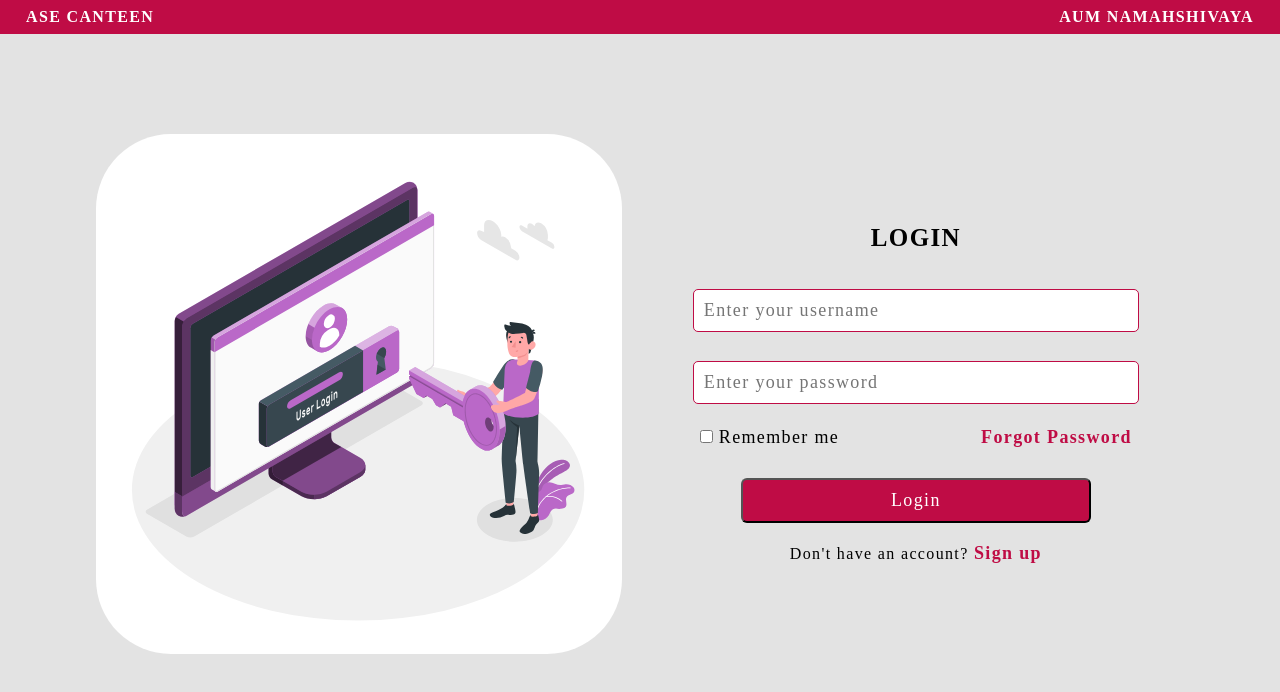
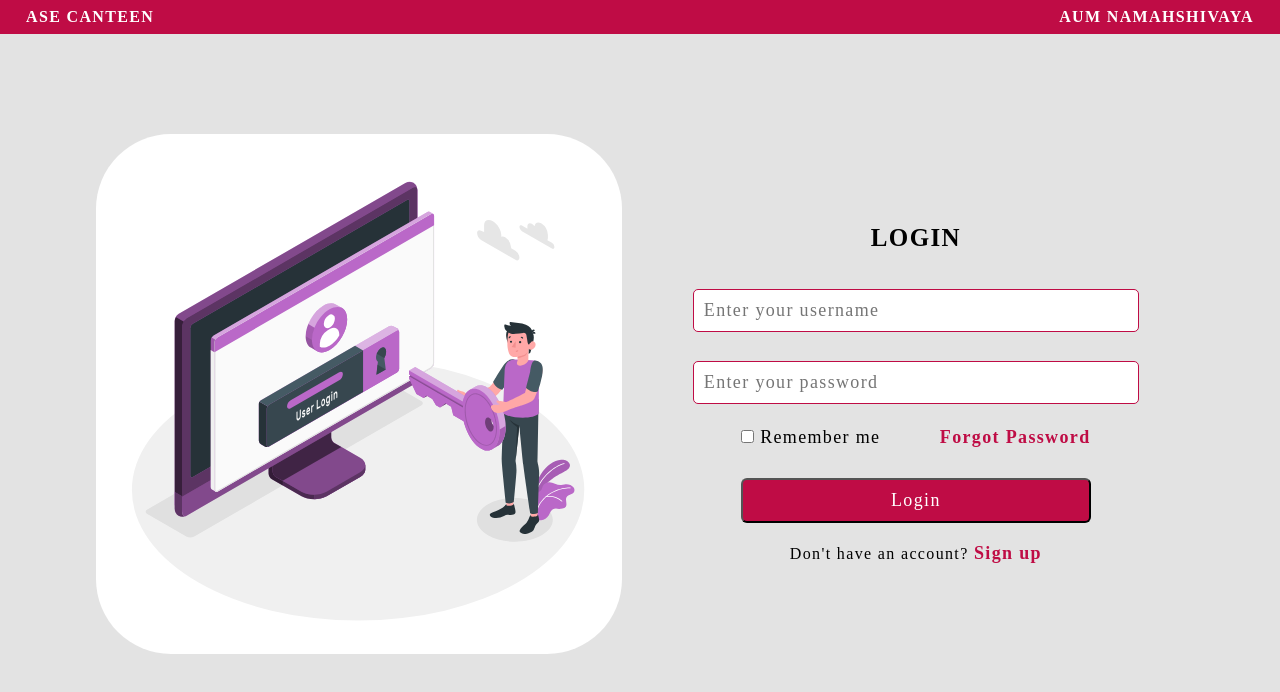
Before and after one commit to onlikrsh/kanteen, a React (Create React App) app in the folder kanteen/: page / in a window 1280 px wide. Shown: the top 692 px of the page. Built offline with nearby package versions, Linux system fonts and the light colour scheme.

Commit message:
Fixup ui Elements
 - Inline remember & forgot password with text field on login page

 - Fixup a typo in 'SignUpAcnt.js'

 - Add a temporary route in ForgotPwd.js which will be removed after implementing proper backend

```diff
--- a/kanteen/src/components/ForgotPwd.js
+++ b/kanteen/src/components/ForgotPwd.js
@@ -27,6 +27,7 @@ export default function ForgotPwd() {
                     <div className="forgotpwd-btn">
                         <button type="submit">Submit</button>
                     </div>
+                    <Link to="/forgotpwdotp" className="signupacnt-loginBtn"><span >emailEntered</span></Link>
                 </div>
             </div>
             <div className="forgotpwd-image-container">
--- a/kanteen/src/components/SignUpAcnt.js
+++ b/kanteen/src/components/SignUpAcnt.js
@@ -1,5 +1,5 @@
 import React from 'react';
-import '../styles/Signupacnt.css';
+import '../styles/signupacnt.css';
 import { Link } from 'react-router-dom';
 
 export default function SignUpAcnt() {
--- a/kanteen/src/styles/HomePage.css
+++ b/kanteen/src/styles/HomePage.css
@@ -89,7 +89,7 @@ body{
 }
 
 .login-memory{
-  width: 95%;
+  width: 78%;
   display: flex;
   justify-content: space-between;
   align-items: center;
```
